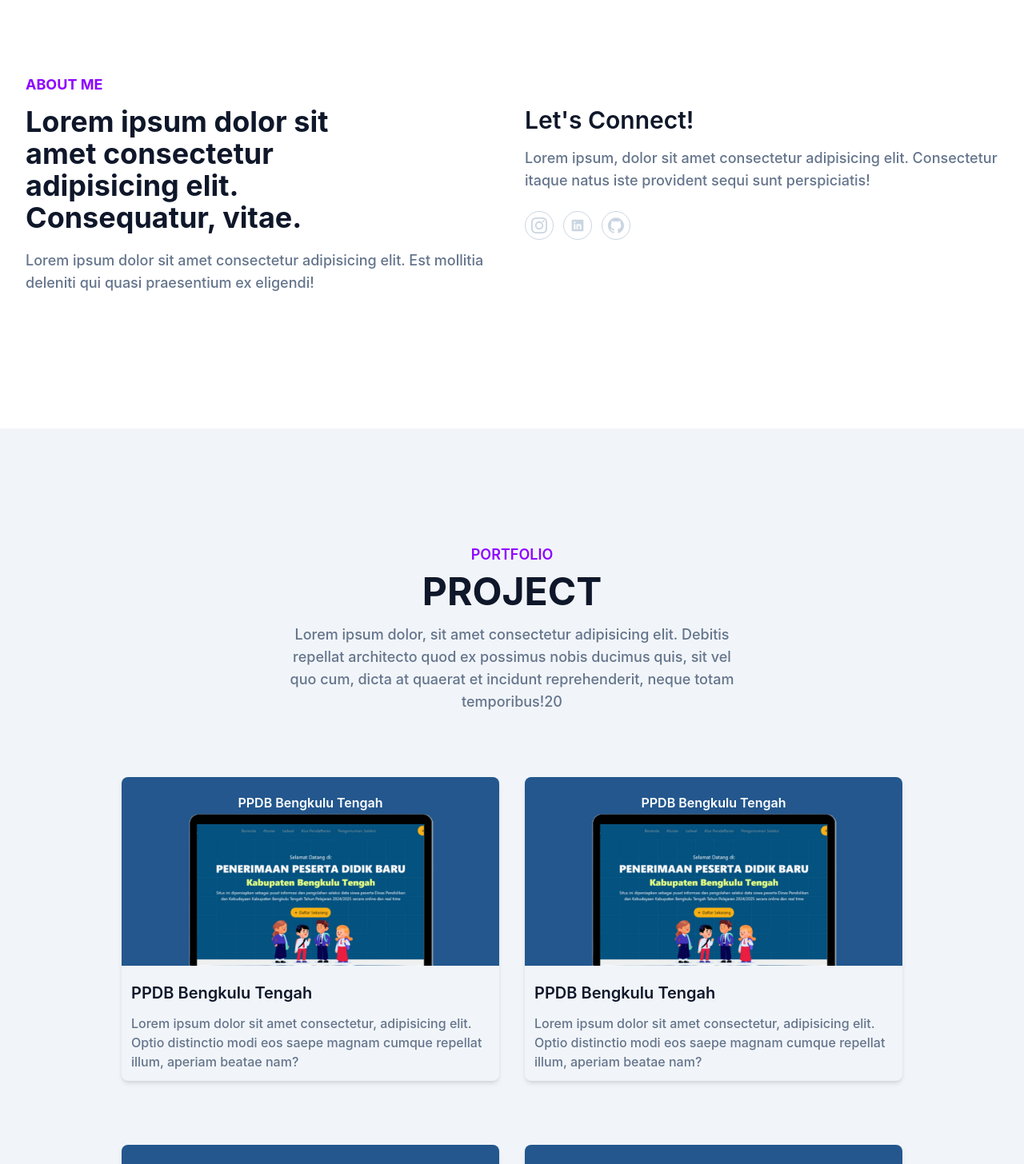
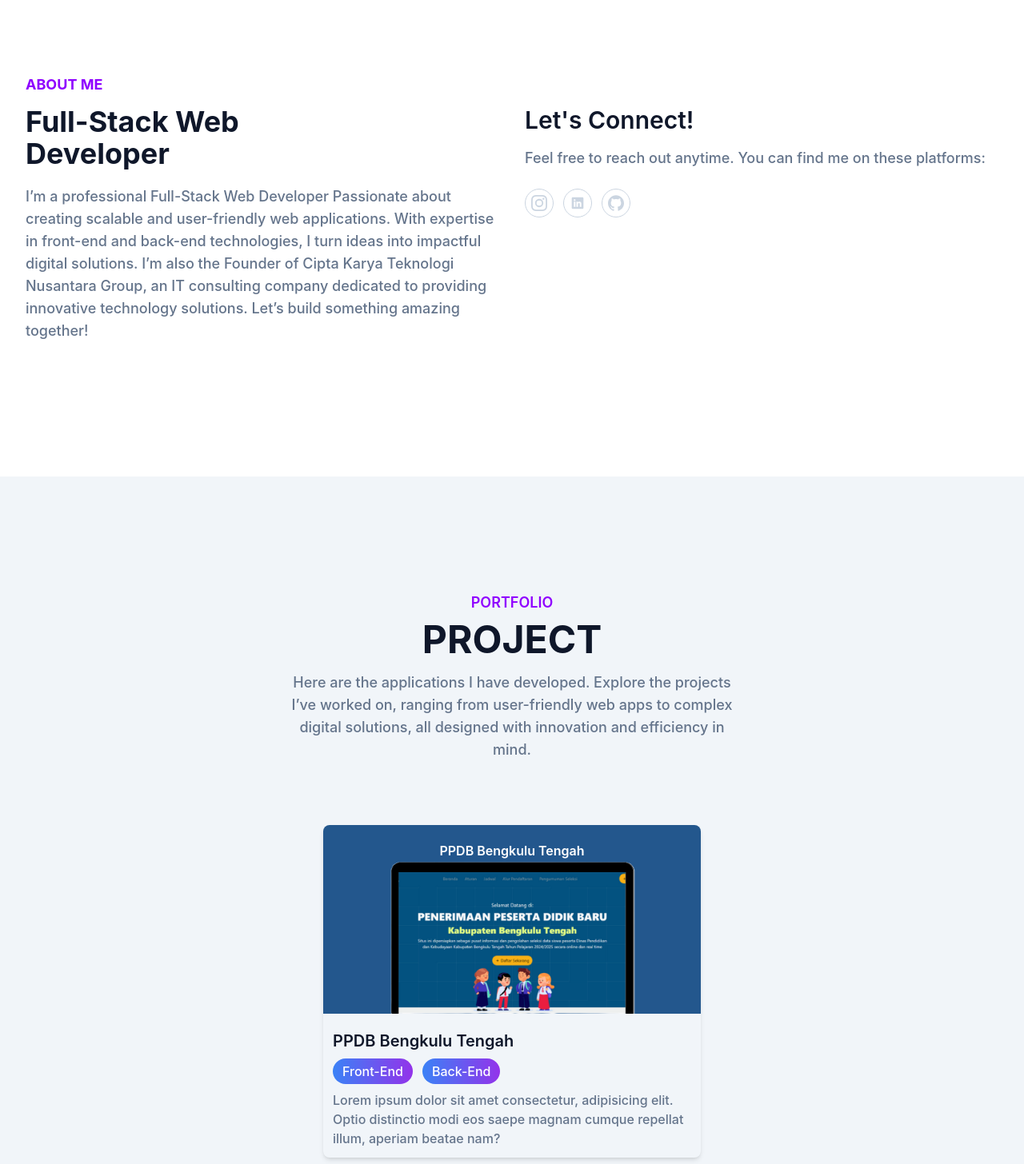
Before and after one commit to kaptenPijay/portofolio-react, a React (Vite) app: page / in a window 1280 px wide. Shown: the part 640-2096 px from the top of the page at 80% size. Built offline with nearby package versions, Linux system fonts and the light colour scheme.

Commit message:
fix : fix card and root

```diff
--- a/public/data/certificate.json
+++ b/public/data/certificate.json
@@ -4,65 +4,5 @@
     "image": "/img/certificate/be_pemula.png",
     "name": "Dicoding Belajar Membuat Aplikasi Backend Untuk Pemula",
     "url": "https://www.dicoding.com/certificates/2VX3O1WW4ZYQ"
-  },
-  {
-    "id": 2,
-    "image": "/img/certificate/be_pemula.png",
-    "name": "Dicoding Belajar Membuat Aplikasi Backend Untuk 2",
-    "url": "https://www.dicoding.com/certificates/2VX3O1WW4ZYQ"
-  },
-  {
-    "id": 3,
-    "image": "/img/certificate/be_pemula.png",
-    "name": "Dicoding Belajar Membuat Aplikasi Backend Untuk 3",
-    "url": "https://www.dicoding.com/certificates/2VX3O1WW4ZYQ"
-  },
-  {
-    "id": 4,
-    "image": "/img/certificate/be_pemula.png",
-    "name": "Dicoding Belajar Membuat Aplikasi Backend Untuk Pemula",
-    "url": "https://www.dicoding.com/certificates/2VX3O1WW4ZYQ"
-  },
-  {
-    "id": 5,
-    "image": "/img/certificate/be_pemula.png",
-    "name": "Dicoding Belajar Membuat Aplikasi Backend Untuk Pemula",
-    "url": "https://www.dicoding.com/certificates/2VX3O1WW4ZYQ"
-  },
-  {
-    "id": 6,
-    "image": "/img/certificate/be_pemula.png",
-    "name": "Dicoding Belajar Membuat Aplikasi Backend Untuk Pemula",
-    "url": "https://www.dicoding.com/certificates/2VX3O1WW4ZYQ"
-  },
-  {
-    "id": 7,
-    "image": "/img/certificate/be_pemula.png",
-    "name": "Dicoding Belajar Membuat Aplikasi Backend Untuk Pemula",
-    "url": "https://www.dicoding.com/certificates/2VX3O1WW4ZYQ"
-  },
-  {
-    "id": 8,
-    "image": "/img/certificate/be_pemula.png",
-    "name": "Dicoding Belajar Membuat Aplikasi Backend Untuk Pemula",
-    "url": "https://www.dicoding.com/certificates/2VX3O1WW4ZYQ"
-  },
-  {
-    "id": 9,
-    "image": "/img/certificate/be_pemula.png",
-    "name": "Dicoding Belajar Membuat Aplikasi Backend Untuk Pemula",
-    "url": "https://www.dicoding.com/certificates/2VX3O1WW4ZYQ"
-  },
-  {
-    "id": 10,
-    "image": "/img/certificate/be_pemula.png",
-    "name": "Dicoding Belajar Membuat Aplikasi Backend Untuk Pemula",
-    "url": "https://www.dicoding.com/certificates/2VX3O1WW4ZYQ"
-  },
-  {
-    "id": 11,
-    "image": "/img/certificate/be_pemula.png",
-    "name": "Dicoding Belajar Membuat Aplikasi Backend Untuk Pemula",
-    "url": "https://www.dicoding.com/certificates/2VX3O1WW4ZYQ"
   }
 ]
--- a/public/data/portfolio.json
+++ b/public/data/portfolio.json
@@ -5,70 +5,7 @@
     "name": "PPDB Bengkulu Tengah",
     "description": "Lorem ipsum dolor sit amet consectetur, adipisicing elit. Optio distinctio modi eos saepe magnam cumque repellat illum, aperiam beatae nam?",
     "custom": "#23578d",
-    "url": "https://dev-ppdb-bengkulu-tengah.pkitapp.com/"
-  },
-  {
-    "id": 2,
-    "image": "/img/portfolio/ppdb.png",
-    "name": "PPDB Bengkulu Tengah",
-    "description": "Lorem ipsum dolor sit amet consectetur, adipisicing elit. Optio distinctio modi eos saepe magnam cumque repellat illum, aperiam beatae nam?",
-    "custom": "#23578d",
-    "url": "https://dev-ppdb-bengkulu-tengah.pkitapp.com/"
-  },
-  {
-    "id": 3,
-    "image": "/img/portfolio/ppdb.png",
-    "name": "PPDB Bengkulu Tengah",
-    "description": "Lorem ipsum dolor sit amet consectetur, adipisicing elit. Optio distinctio modi eos saepe magnam cumque repellat illum, aperiam beatae nam?",
-    "custom": "#23578d",
-    "url": "https://dev-ppdb-bengkulu-tengah.pkitapp.com/"
-  },
-  {
-    "id": 4,
-    "image": "/img/portfolio/ppdb.png",
-    "name": "PPDB Bengkulu Tengah",
-    "description": "Lorem ipsum dolor sit amet consectetur, adipisicing elit. Optio distinctio modi eos saepe magnam cumque repellat illum, aperiam beatae nam?",
-    "custom": "#23578d",
-    "url": "https://dev-ppdb-bengkulu-tengah.pkitapp.com/"
-  },
-  {
-    "id": 5,
-    "image": "/img/portfolio/ppdb.png",
-    "name": "PPDB Bengkulu Tengah",
-    "description": "Lorem ipsum dolor sit amet consectetur, adipisicing elit. Optio distinctio modi eos saepe magnam cumque repellat illum, aperiam beatae nam?",
-    "custom": "#23578d",
-    "url": "https://dev-ppdb-bengkulu-tengah.pkitapp.com/"
-  },
-  {
-    "id": 6,
-    "image": "/img/portfolio/ppdb.png",
-    "name": "PPDB Bengkulu Tengah",
-    "description": "Lorem ipsum dolor sit amet consectetur, adipisicing elit. Optio distinctio modi eos saepe magnam cumque repellat illum, aperiam beatae nam?",
-    "custom": "#23578d",
-    "url": "https://dev-ppdb-bengkulu-tengah.pkitapp.com/"
-  },
-  {
-    "id": 7,
-    "image": "/img/portfolio/ppdb.png",
-    "name": "PPDB Bengkulu Tengah",
-    "description": "Lorem ipsum dolor sit amet consectetur, adipisicing elit. Optio distinctio modi eos saepe magnam cumque repellat illum, aperiam beatae nam?",
-    "custom": "#23578d",
-    "url": "https://dev-ppdb-bengkulu-tengah.pkitapp.com/"
-  },
-  {
-    "id": 8,
-    "image": "/img/portfolio/ppdb.png",
-    "name": "PPDB Bengkulu Tengah",
-    "description": "Lorem ipsum dolor sit amet consectetur, adipisicing elit. Optio distinctio modi eos saepe magnam cumque repellat illum, aperiam beatae nam?",
-    "custom": "#23578d",
-    "url": "https://dev-ppdb-bengkulu-tengah.pkitapp.com/"
-  },
-  {
-    "id": 9,
-    "image": "/img/portfolio/ppdb.png",
-    "name": "PPDB Bengkulu Tengah",
-    "description": "Lorem ipsum dolor sit amet consectetur, adipisicing elit. Optio distinctio modi eos saepe magnam cumque repellat illum, aperiam beatae nam?",
-    "custom": "#23578d",
-    "url": "https://dev-ppdb-bengkulu-tengah.pkitapp.com/"
+    "url": "https://dev-ppdb-bengkulu-tengah.pkitapp.com/",
+    "role": ["Front-End", "Back-End"]
   }
 ]
--- a/src/components/About.jsx
+++ b/src/components/About.jsx
@@ -14,15 +14,19 @@ export default function About() {
               className="font-bold text-dark text-3xl mb-5 max-w-md lg:text-4xl dark:text-white"
               data-aos="fade-down"
             >
-              Lorem ipsum dolor sit amet consectetur adipisicing elit.
-              Consequatur, vitae.
+              Full-Stack Web Developer
             </h2>
             <p
               className="font-medium text-base text-secondary lg:text-lg"
               data-aos="fade-up"
             >
-              Lorem ipsum dolor sit amet consectetur adipisicing elit. Est
-              mollitia deleniti qui quasi praesentium ex eligendi!
+              I’m a professional Full-Stack Web Developer Passionate about
+              creating scalable and user-friendly web applications. With
+              expertise in front-end and back-end technologies, I turn ideas
+              into impactful digital solutions. I’m also the Founder of Cipta
+              Karya Teknologi Nusantara Group, an IT consulting company
+              dedicated to providing innovative technology solutions. Let’s
+              build something amazing together!
             </p>
           </div>
           <div className="w-full px-4 lg:w-1/2">
@@ -36,8 +40,8 @@ export default function About() {
               className="font-medium text-base text-secondary mb-6 lg:text-lg"
               data-aos="fade-up"
             >
-              Lorem ipsum, dolor sit amet consectetur adipisicing elit.
-              Consectetur itaque natus iste provident sequi sunt perspiciatis!
+              Feel free to reach out anytime. You can find me on these
+              platforms:
             </p>
             <div className="flex items-center">
               {/* <!-- Instagram --> */}
--- a/src/components/Card.jsx
+++ b/src/components/Card.jsx
@@ -32,9 +32,19 @@ export default function Card() {
                 className="w-full transition-transform duration-500 ease-in-out group-hover:scale-125"
               />
             </div>
-            <h3 className="font-semibold text-xl text-dark mt-5 mb-3 px-3 block group-hover:text-primary transition duration-500 dark:text-white">
+            <h3 className="font-semibold text-xl text-dark mt-5 px-3 block group-hover:text-primary transition duration-500 dark:text-white">
               {items.name}
             </h3>
+            <div className="px-3 py-2 flex flex-wrap gap-3">
+              {items.role.map((d, i) => (
+                <button
+                  className="bg-gradient-to-r from-blue-500 to-purple-600 text-white px-3 py-1 rounded-full font-medium text-base dark:text-white"
+                  key={i}
+                >
+                  {d}
+                </button>
+              ))}
+            </div>
             <p className="font-medium text-base text-secondary px-3 pb-3">
               {items.description}
             </p>
--- a/src/components/CertificateCard.jsx
+++ b/src/components/CertificateCard.jsx
@@ -22,7 +22,7 @@ export default function CertificateCard() {
               </h3>
               <a
                 href={items.url}
-                className="font-medium text-white bg-primary py-2 px-4 rounded-lg hover:opacity-80 inline-flex items-center"
+                className="font-medium text-white bg-gradient-to-r from-blue-500 to-purple-600 py-2 px-4 rounded-lg hover:opacity-80 inline-flex items-center"
               >
                 Preview <RiArrowRightUpLine />
               </a>
--- a/src/components/Hero.jsx
+++ b/src/components/Hero.jsx
@@ -54,7 +54,7 @@ export default function Hero() {
             <a
               href="https://wa.me/+6282180864290"
               target="_blank"
-              className="text-base font-semibold text-white bg-primary border-2 border-solid border-white py-3 px-8 rounded-full hover:shadow-lg hover:opacity-80 transition duration-300 ease-in-out mr-3 inline-flex mb-5 sm:mt-0"
+              className="text-base font-semibold text-white bg-primary border-2 border-solid border-white py-3 px-8 rounded-full hover:shadow-lg hover:opacity-80 transition duration-300 ease-in-out mr-3 inline-flex mb-5 sm:mt-0 dark:hover:shadow-primary"
               data-aos="zoom-in"
             >
               Whatsapp <RiWhatsappLine className="ml-2" />
@@ -62,7 +62,7 @@ export default function Hero() {
             <a
               href="/pdf/cv.pdf"
               target="_blank"
-              className="text-base font-semibold text-primary border-2 border-solid border-primary py-3 px-8 rounded-full hover:shadow-lg hover:opacity-80 transition duration-300 ease-in-out inline-flex items-center"
+              className="text-base font-semibold text-primary border-2 border-solid border-primary py-3 px-8 rounded-full hover:shadow-lg hover:opacity-80 transition duration-300 ease-in-out inline-flex items-center dark:hover:shadow-primary"
               data-aos="zoom-in"
             >
               Download CV <RiFileDownloadLine className="ml-2" />
--- a/src/components/Portfolio.jsx
+++ b/src/components/Portfolio.jsx
@@ -24,10 +24,10 @@ export default function Portfolio() {
               className="font-medium text-md text-secondary md:text-lg"
               data-aos="fade-up"
             >
-              Lorem ipsum dolor, sit amet consectetur adipisicing elit. Debitis
-              repellat architecto quod ex possimus nobis ducimus quis, sit vel
-              quo cum, dicta at quaerat et incidunt reprehenderit, neque totam
-              temporibus!20
+              Here are the applications I have developed. Explore the projects
+              I’ve worked on, ranging from user-friendly web apps to complex
+              digital solutions, all designed with innovation and efficiency in
+              mind.
             </p>
           </div>
         </div>
--- a/src/index.css
+++ b/src/index.css
@@ -7,6 +7,8 @@ html {
 }
 body {
   font-family: "Inter", sans-serif;
+}
+#root {
   overflow-x: hidden;
 }
 .navbar-fixed {
```
